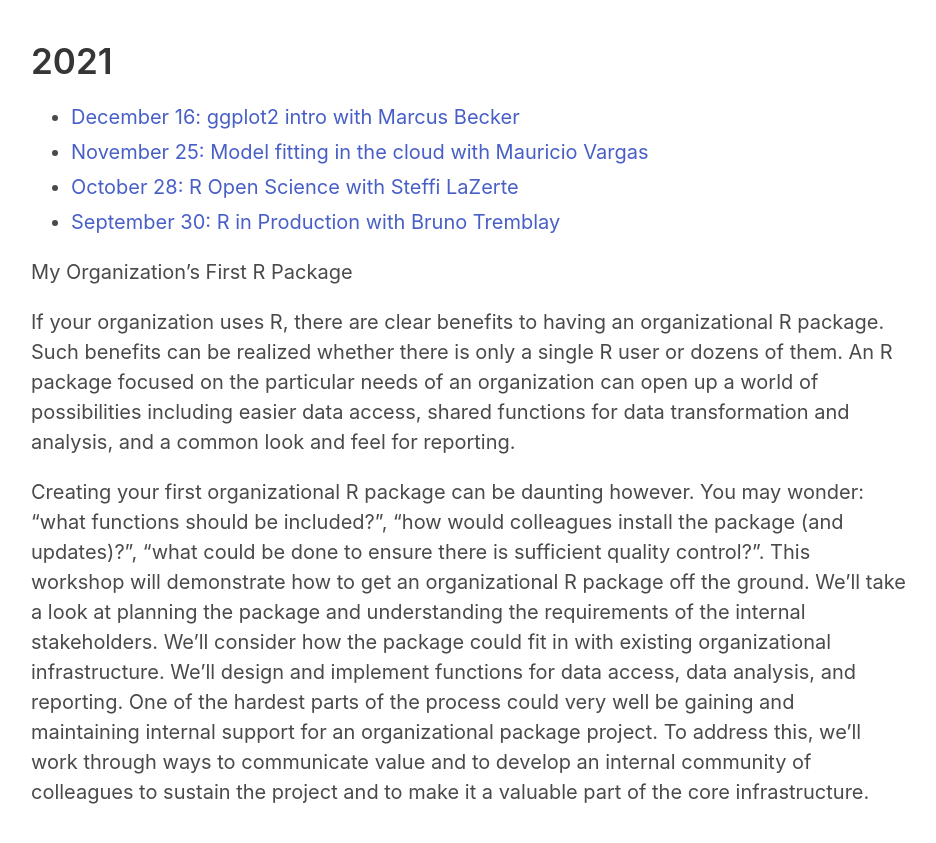
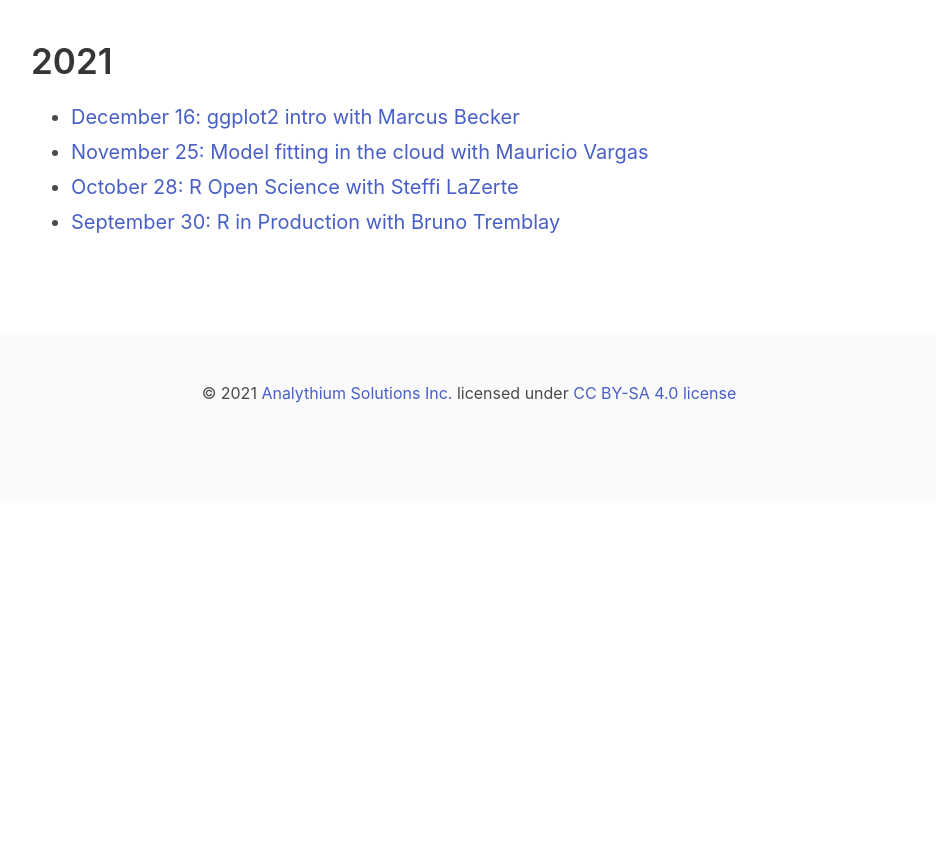
Before and after one commit to yegrug/yegrug.github.io, a Jekyll site: the page built from meetups/index.md, in a window 1280 px wide and 900 px high, scrolled down 588 px. Shown: the top 843 px of the window, without its empty margins (171-1107 px from the left). Built offline with Jekyll 4.4.1, drawn with Linux system fonts in a browser that asks for light colours; our own code applies the rules of GitHub Pages for plain Markdown files; comment, search, counter and statistics services are not loaded; after the commit the page ends 1089 px from its top, so only the background shows below that.

Commit message:
Cut junk
Signed-off-by: Peter Solymos <psolymos@gmail.com>

```diff
--- a/meetups/index.md
+++ b/meetups/index.md
@@ -18,9 +18,3 @@ title: Meetups
 - [November 25: Model fitting in the cloud with Mauricio Vargas](2021-11-25)
 - [October 28: R Open Science with Steffi LaZerte](2021-10-28)
 - [September 30: R in Production with Bruno Tremblay](2021-09-30)
-
-My Organization's First R Package
-
-If your organization uses R, there are clear benefits to having an organizational R package. Such benefits can be realized whether there is only a single R user or dozens of them. An R package focused on the particular needs of an organization can open up a world of possibilities including easier data access, shared functions for data transformation and analysis, and a common look and feel for reporting.
-
-Creating your first organizational R package can be daunting however. You may wonder: “what functions should be included?”, “how would colleagues install the package (and updates)?”, “what could be done to ensure there is sufficient quality control?”. This workshop will demonstrate how to get an organizational R package off the ground. We’ll take a look at planning the package and understanding the requirements of the internal stakeholders. We’ll consider how the package could fit in with existing organizational infrastructure. We’ll design and implement functions for data access, data analysis, and reporting. One of the hardest parts of the process could very well be gaining and maintaining internal support for an organizational package project. To address this, we’ll work through ways to communicate value and to develop an internal community of colleagues to sustain the project and to make it a valuable part of the core infrastructure.
```
